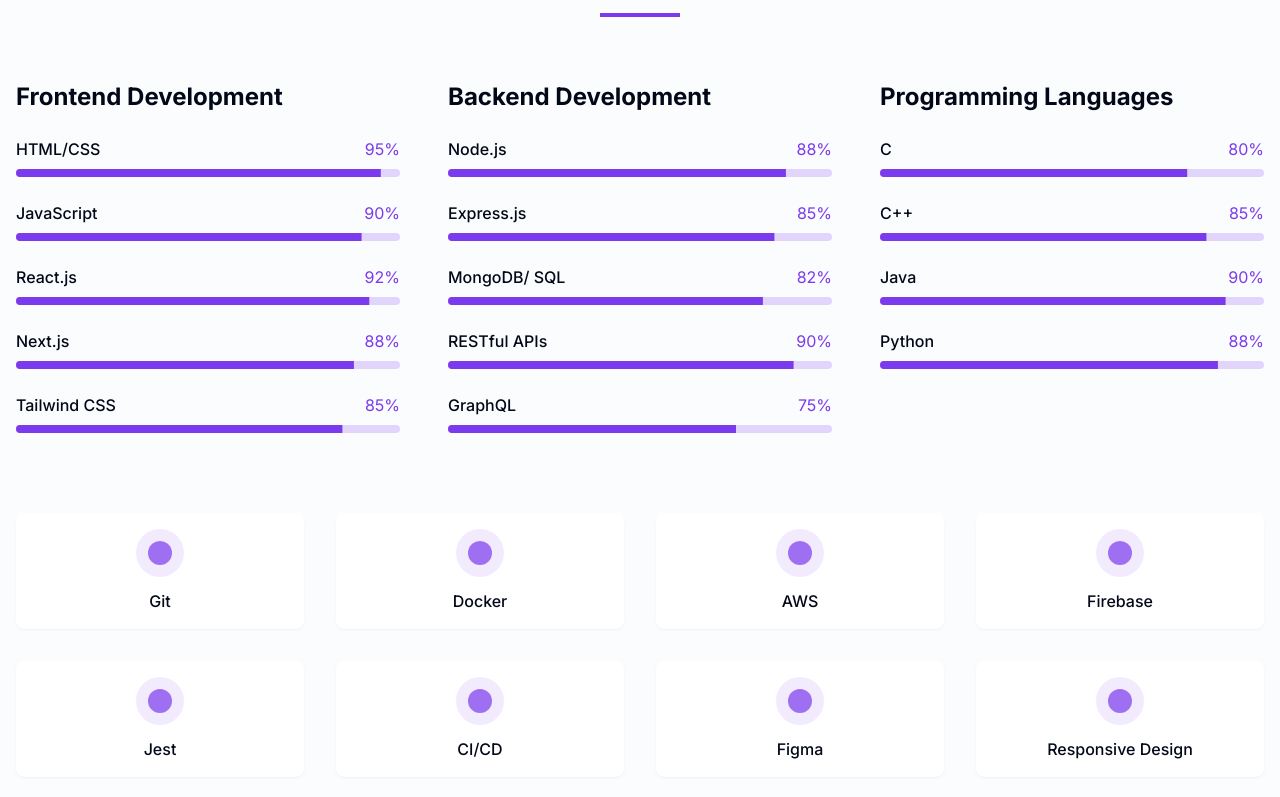
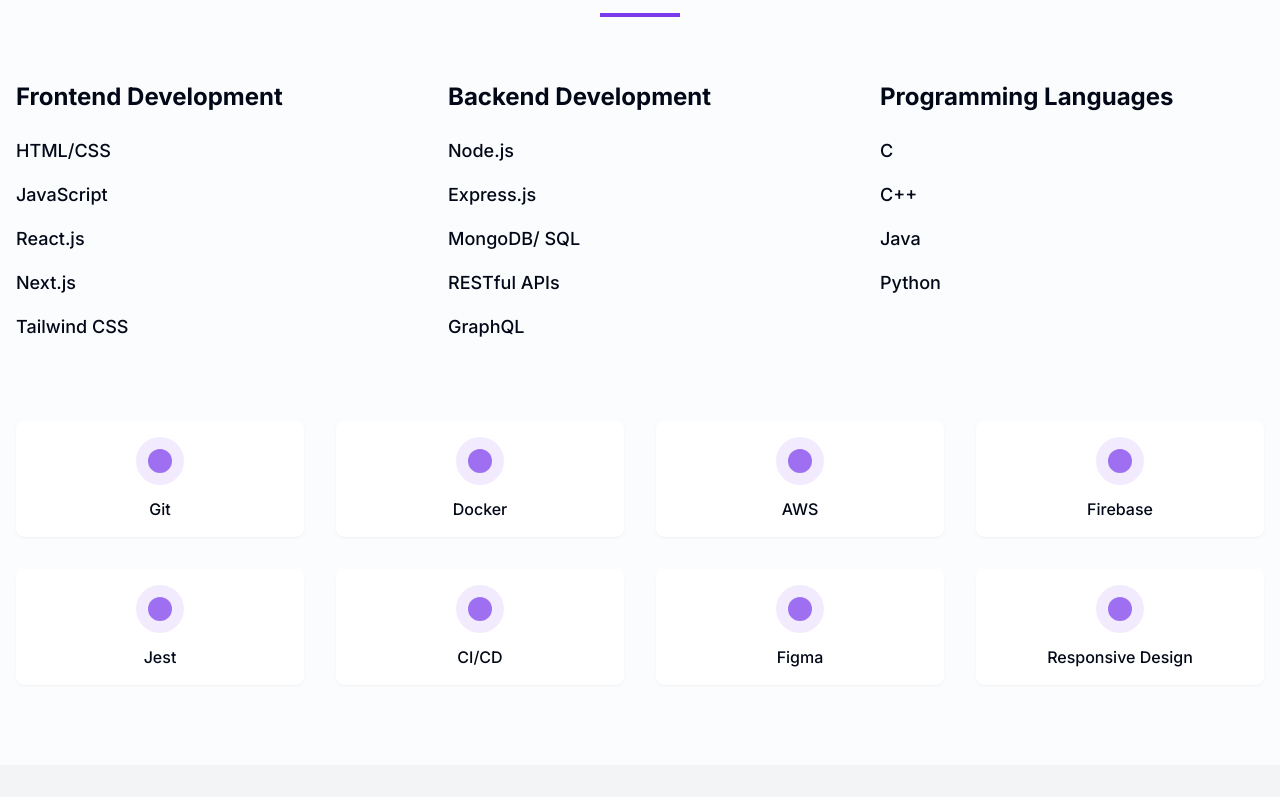
Before and after one commit to shivamshekhawat/myPortfolio, a Next.js app: page / in a window 1280 px wide. Shown: the part 5046-5843 px from the top of the page. Built offline with nearby package versions, Linux system fonts and the light colour scheme.

Commit message:
Update skills.tsx

```diff
--- a/components/skills.tsx
+++ b/components/skills.tsx
@@ -2,29 +2,28 @@
 
 import { motion } from "framer-motion"
 import { useInView } from "react-intersection-observer"
-import { Progress } from "components/ui/progress"
 
 const frontendSkills = [
-  { name: "HTML/CSS", level: 95 },
-  { name: "JavaScript", level: 90 },
-  { name: "React.js", level: 92 },
-  { name: "Next.js", level: 88 },
-  { name: "Tailwind CSS", level: 85 },
+  { name: "HTML/CSS" },
+  { name: "JavaScript" },
+  { name: "React.js" },
+  { name: "Next.js" },
+  { name: "Tailwind CSS" },
 ]
 
 const backendSkills = [
-  { name: "Node.js", level: 88 },
-  { name: "Express.js", level: 85 },
-  { name: "MongoDB/ SQL", level: 82 },
-  { name: "RESTful APIs", level: 90 },
-  { name: "GraphQL", level: 75 },
+  { name: "Node.js" },
+  { name: "Express.js" },
+  { name: "MongoDB/ SQL" },
+  { name: "RESTful APIs" },
+  { name: "GraphQL" },
 ]
 
 const programmingLanguages = [
-  { name: "C", level: 80 },
-  { name: "C++", level: 85 },
-  { name: "Java", level: 90 },
-  { name: "Python", level: 88 },
+  { name: "C" },
+  { name: "C++" },
+  { name: "Java" },
+  { name: "Python" },
 ]
 
 export default function Skills() {
@@ -61,23 +60,20 @@ export default function Skills() {
               whileHover={{ scale: 1.05, transition: { duration: 0.15 } }}
             >
               <h3 className="text-2xl font-bold mb-6 text-center md:text-left">{section.title}</h3>
-              <div className="space-y-6">
+              <ul className="space-y-4">
                 {section.skills.map((skill, index) => (
-                  <motion.div
+                  <motion.li
                     key={index}
                     initial={{ opacity: 0, x: -20 }}
                     animate={inView ? { opacity: 1, x: 0 } : { opacity: 0, x: -20 }}
                     transition={{ delay: index * 0.1, duration: 0.5 }}
                     whileHover={{ scale: 1.05, transition: { duration: 0.15 } }}
+                    className="font-medium text-lg"
                   >
-                    <div className="flex justify-between mb-2">
-                      <span className="font-medium">{skill.name}</span>
-                      <span className="text-primary">{skill.level}%</span>
-                    </div>
-                    <Progress value={skill.level} className="h-2" />
-                  </motion.div>
+                    {skill.name}
+                  </motion.li>
                 ))}
-              </div>
+              </ul>
             </motion.div>
           ))}
         </div>
```
